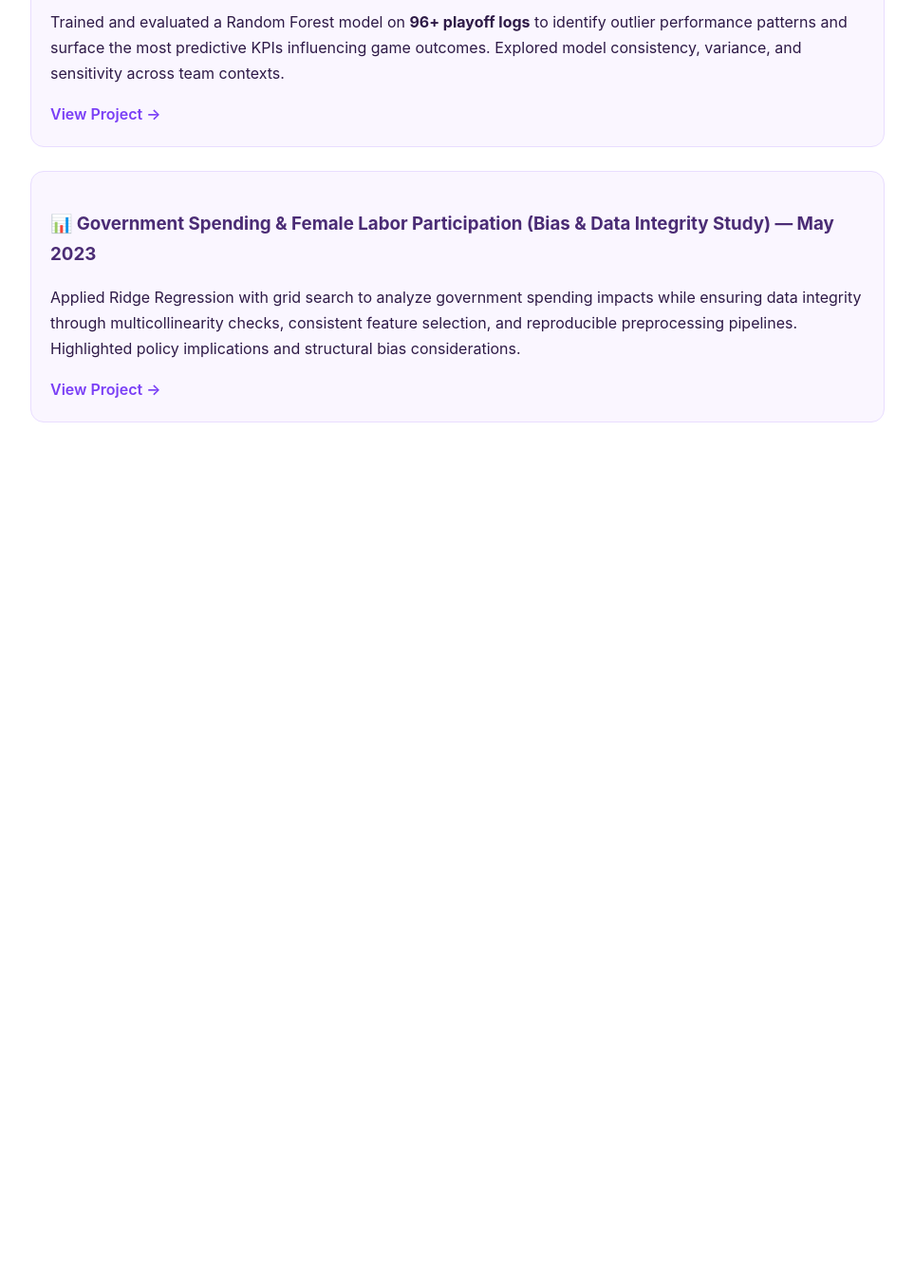
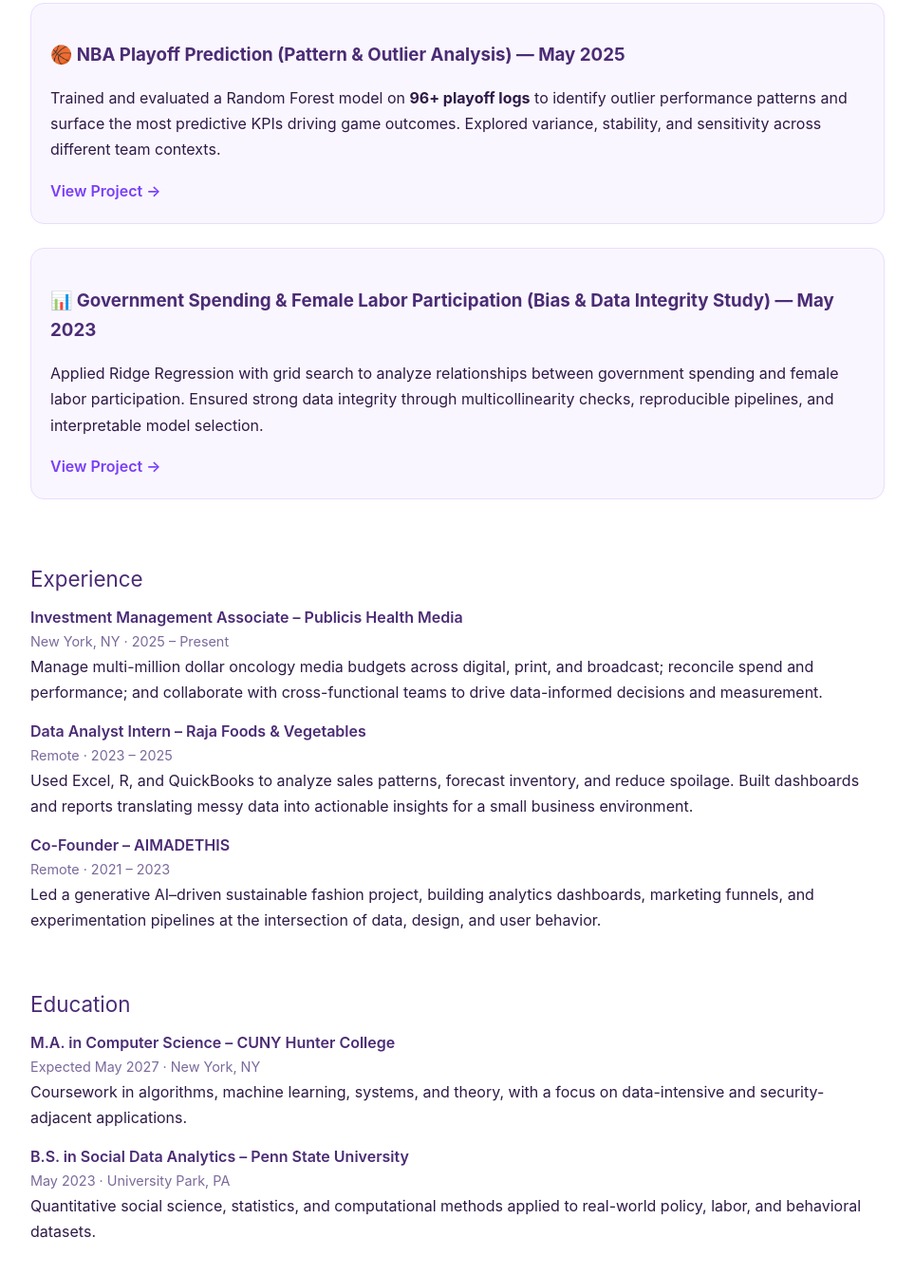
Before and after one commit to nisargakadam/nisargakadam.github.io, a plain HTML site: page index.html in a window 1280 px wide. Shown: the part 967-2310 px from the top of the page at 95% size, without its empty margins (158-1121 px from the left). Before the commit the page ends 1452 px from the top, so only its background shows below. Drawn offline with Linux system fonts and the light colour scheme.

Commit message:
Update index.html res link included

```diff
--- a/index.html
+++ b/index.html
@@ -8,7 +8,7 @@
     <style>
         body {
             margin: 0;
-            font-family: 'Inter', sans-serif;
+            font-family: 'Inter', -apple-system, BlinkMacSystemFont, sans-serif;
             background-color: #ffffff;
             color: #2e1a47;
         }
@@ -28,8 +28,8 @@
         }
         section {
             max-width: 900px;
-            margin: 40px auto;
-            padding: 0 20px;
+            margin: 30px auto;
+            padding: 0 20px 10px 20px;
             line-height: 1.7;
         }
         a {
@@ -41,9 +41,36 @@
             text-decoration: underline;
         }
 
+        /* Button */
+        .btn {
+            display: inline-block;
+            margin-top: 16px;
+            padding: 10px 20px;
+            border-radius: 999px;
+            border: 1px solid #7a3ff6;
+            background: #7a3ff6;
+            color: white;
+            font-weight: 600;
+            font-size: 0.95rem;
+            text-decoration: none;
+            transition: 0.2s ease;
+        }
+        .btn:hover {
+            background: #5e2fcb;
+            box-shadow: 0 8px 18px rgba(122, 63, 246, 0.25);
+            text-decoration: none;
+        }
+
+        /* Subheadings */
+        .section-title {
+            font-size: 1.4rem;
+            margin-bottom: 8px;
+            color: #4b2c75;
+        }
+
         /* Project card styling */
         .projects {
-            margin-top: 20px;
+            margin-top: 10px;
         }
         .project-card {
             border: 1px solid #e9ddff;
@@ -62,6 +89,24 @@
             color: #4b2c75;
             margin-bottom: 8px;
         }
+
+        /* Experience / education lists */
+        .item-list {
+            list-style: none;
+            padding-left: 0;
+            margin-top: 8px;
+        }
+        .item-list li {
+            margin-bottom: 14px;
+        }
+        .item-role {
+            font-weight: 600;
+            color: #4b2c75;
+        }
+        .item-meta {
+            font-size: 0.9rem;
+            color: #7b6a9c;
+        }
     </style>
 </head>
 
@@ -71,70 +116,139 @@
     <header>
         <h1>Nisarga Kadam</h1>
         <h2>AI · Security · Data Systems</h2>
+
+        <!-- Resume button (update href to your actual PDF path) -->
+        <a class="btn" href="Nisarga_Kadam_Resume.pdf" target="_blank" rel="noopener noreferrer">
+            View Résumé
+        </a>
+        <!-- Tip: upload a PDF named "Nisarga_Kadam_Resume.pdf" to this repo's root -->
     </header>
 
-    <!-- INTRO SECTION -->
+    <!-- ABOUT / INTRO -->
     <section>
         <p>
             I'm a CS graduate student and data analyst exploring the intersection of
-            <strong>AI security, machine learning, and trust & integrity systems</strong>.
+            <strong>AI security, machine learning, and trust &amp; integrity systems</strong>.
             I build projects that analyze how models behave under real-world conditions —
             focusing on robustness, risk, and data quality.
         </p>
 
         <p>Currently exploring:</p>
         <ul>
-            <li>LLM reasoning failures & robustness evaluation</li>
+            <li>LLM reasoning failures &amp; robustness evaluation</li>
             <li>Fraud / anomaly detection in digital platforms</li>
-            <li>Interpretability & trustworthiness of AI predictions</li>
+            <li>Interpretability &amp; trustworthiness of AI predictions</li>
             <li>Data integrity and responsible ML systems</li>
         </ul>
+    </section>
 
-        <!-- PROJECTS SECTION -->
-        <h3>Featured Projects</h3>
+    <!-- FEATURED PROJECTS -->
+    <section>
+        <div class="section-title">Featured Projects</div>
+
         <div class="projects">
 
-                <!-- Fake Review Detection -->
+            <!-- Project 1 -->
             <div class="project-card">
-                    <h3>🛡 Fake Review Detection (AI Trust & Integrity) — Dec 2024</h3>
+                <h3>🛡 Fake Review Detection (AI Trust &amp; Integrity) — Dec 2024</h3>
                 <p>
                     Built an NLP + HuggingFace BLAiR pipeline detecting fraudulent Amazon
-                        reviews with an <strong>81% F1 score</strong>. Uncovered behavioral patterns
-                        (e.g., short overly-positive reviews 32% more likely to be fake) and
-                        visualized anomaly clusters in Tableau to strengthen platform trust.
+                    reviews with an <strong>81% F1 score</strong>. Discovered behavioral
+                    patterns (e.g., short overly-positive reviews 32% more likely to be fake)
+                    and visualized anomaly clusters in Tableau to strengthen platform trust.
                 </p>
-                    <a href="https://github.com/nisargakadam/Amazon-Fake-Review-Detection">View Project →</a>
+                <a href="https://github.com/nisargakadam/Amazon-Fake-Review-Detection">
+                    View Project →
+                </a>
             </div>
 
-                <!-- NBA Playoff Prediction -->
+            <!-- Project 2 -->
             <div class="project-card">
-                    <h3>🏀 NBA Playoff Prediction (Pattern & Outlier Analysis) — May 2025</h3>
+                <h3>🏀 NBA Playoff Prediction (Pattern &amp; Outlier Analysis) — May 2025</h3>
                 <p>
                     Trained and evaluated a Random Forest model on <strong>96+ playoff logs</strong>
                     to identify outlier performance patterns and surface the most predictive KPIs
-                        influencing game outcomes. Explored model consistency, variance, and
-                        sensitivity across team contexts.
+                    driving game outcomes. Explored variance, stability, and sensitivity across
+                    different team contexts.
                 </p>
-                    <a href="https://github.com/nisargakadam/NBA-Playoff-Predictor">View Project →</a>
+                <a href="https://github.com/nisargakadam/NBA-Playoff-Predictor">
+                    View Project →
+                </a>
             </div>
 
-                <!-- Government Spending & FLFP -->
+            <!-- Project 3 -->
             <div class="project-card">
-                    <h3>📊 Government Spending & Female Labor Participation (Bias & Data Integrity Study) — May 2023</h3>
+                <h3>📊 Government Spending &amp; Female Labor Participation (Bias &amp; Data Integrity Study) — May 2023</h3>
                 <p>
-                        Applied Ridge Regression with grid search to analyze government spending
-                        impacts while ensuring data integrity through multicollinearity checks,
-                        consistent feature selection, and reproducible preprocessing pipelines.
-                        Highlighted policy implications and structural bias considerations.
+                    Applied Ridge Regression with grid search to analyze relationships between
+                    government spending and female labor participation. Ensured strong data
+                    integrity through multicollinearity checks, reproducible pipelines, and
+                    interpretable model selection.
                 </p>
-                    <a href="https://github.com/nisargakadam/Govt-Spending-FLFP">View Project →</a>
+                <a href="https://github.com/nisargakadam/Govt-Spending-FLFP">
+                    View Project →
+                </a>
             </div>
-
-            </div>
-
 
         </div>
     </section>
 
+    <!-- EXPERIENCE -->
+    <section>
+        <div class="section-title">Experience</div>
+        <ul class="item-list">
+            <li>
+                <div class="item-role">Investment Management Associate – Publicis Health Media</div>
+                <div class="item-meta">New York, NY · 2025 – Present</div>
+                <div>
+                    Manage multi-million dollar oncology media budgets across digital, print, and broadcast;
+                    reconcile spend and performance; and collaborate with cross-functional teams to drive
+                    data-informed decisions and measurement.
+                </div>
+            </li>
+            <li>
+                <div class="item-role">Data Analyst Intern – Raja Foods &amp; Vegetables</div>
+                <div class="item-meta">Remote · 2023 – 2025</div>
+                <div>
+                    Used Excel, R, and QuickBooks to analyze sales patterns, forecast inventory, and reduce
+                    spoilage. Built dashboards and reports translating messy data into actionable insights
+                    for a small business environment.
+                </div>
+            </li>
+            <li>
+                <div class="item-role">Co-Founder – AIMADETHIS</div>
+                <div class="item-meta">Remote · 2021 – 2023</div>
+                <div>
+                    Led a generative AI–driven sustainable fashion project, building analytics dashboards,
+                    marketing funnels, and experimentation pipelines at the intersection of data, design,
+                    and user behavior.
+                </div>
+            </li>
+        </ul>
+    </section>
+
+    <!-- EDUCATION -->
+    <section>
+        <div class="section-title">Education</div>
+        <ul class="item-list">
+            <li>
+                <div class="item-role">M.A. in Computer Science – CUNY Hunter College</div>
+                <div class="item-meta">Expected May 2027 · New York, NY</div>
+                <div>
+                    Coursework in algorithms, machine learning, systems, and theory, with a focus on
+                    data-intensive and security-adjacent applications.
+                </div>
+            </li>
+            <li>
+                <div class="item-role">B.S. in Social Data Analytics – Penn State University</div>
+                <div class="item-meta">May 2023 · University Park, PA</div>
+                <div>
+                    Quantitative social science, statistics, and computational methods applied to real-world
+                    policy, labor, and behavioral datasets.
+                </div>
+            </li>
+        </ul>
+    </section>
+
 </body>
 </html>
```
Lines whose indentation alone changed are shown as unchanged.
